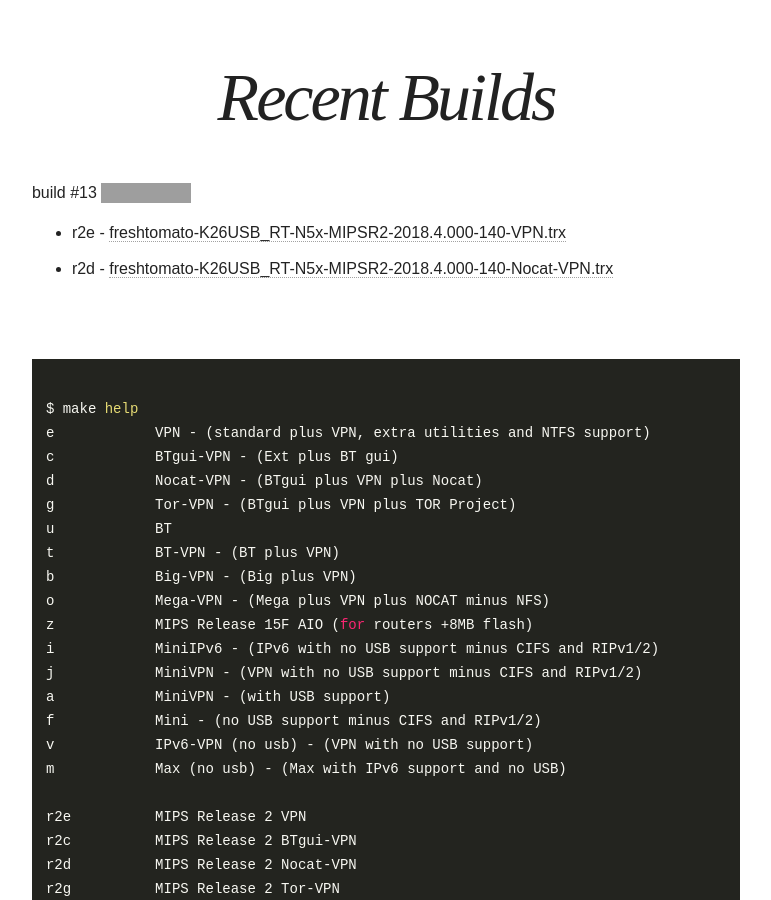
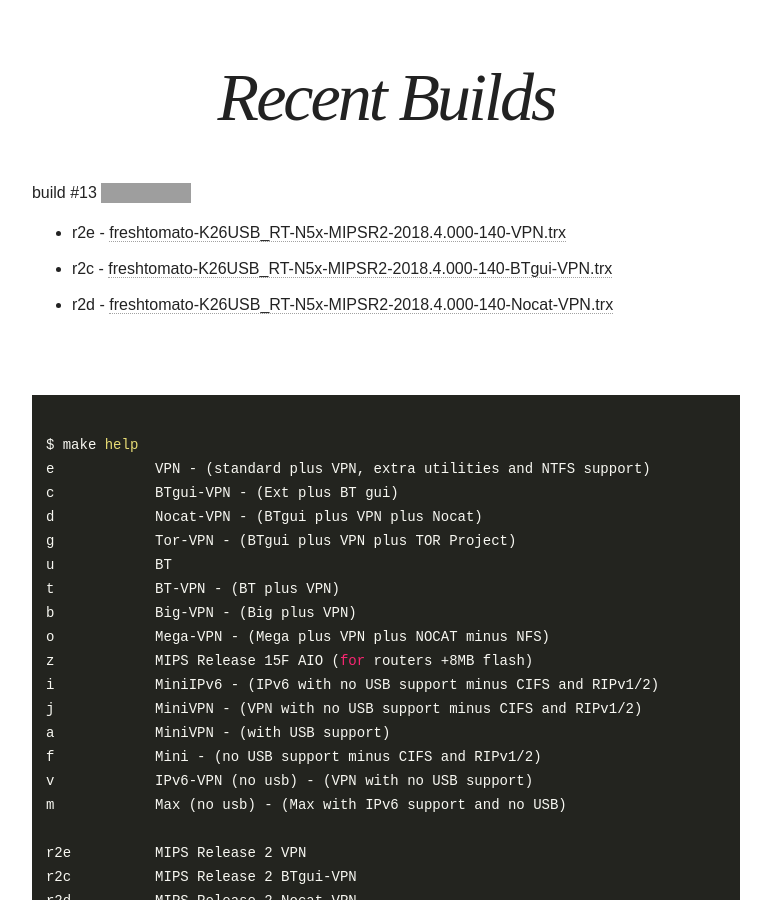
Before and after one commit to oglopss/freshtomato-mips-ci-jekyll, a Jekyll site: the page built from index.html, in a window 1280 px wide and 900 px high, scrolled down 415 px. Shown: the whole window, without its empty margins (254-1025 px from the left). Built offline with Jekyll 4.4.1, drawn with Linux system fonts in a browser that asks for light colours; nearby versions of some CDN libraries; grey boxes are pictures that could not be loaded.

Commit message:
Travis build 13 r2c pushed to gh-pages

```diff
--- a/_data/ss.yml
+++ b/_data/ss.yml
@@ -2,3 +2,4 @@
 files:
   - 0001 r2e freshtomato-K26USB_RT-N5x-MIPSR2-2018.4.000-140-VPN.trx
   - 0003 r2d freshtomato-K26USB_RT-N5x-MIPSR2-2018.4.000-140-Nocat-VPN.trx
+  - 0002 r2c freshtomato-K26USB_RT-N5x-MIPSR2-2018.4.000-140-BTgui-VPN.trx
```
